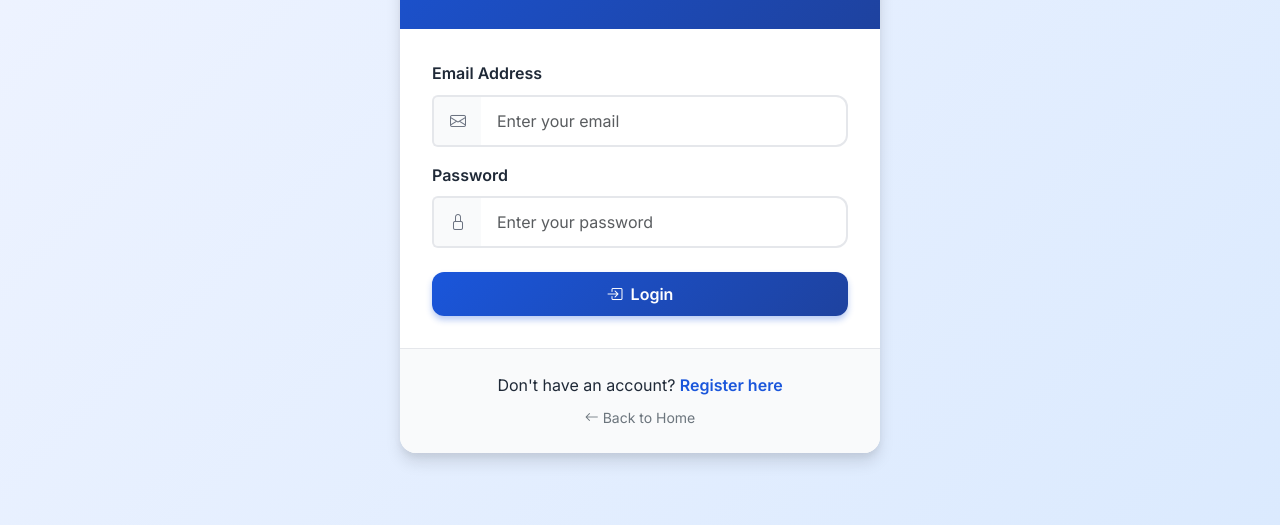
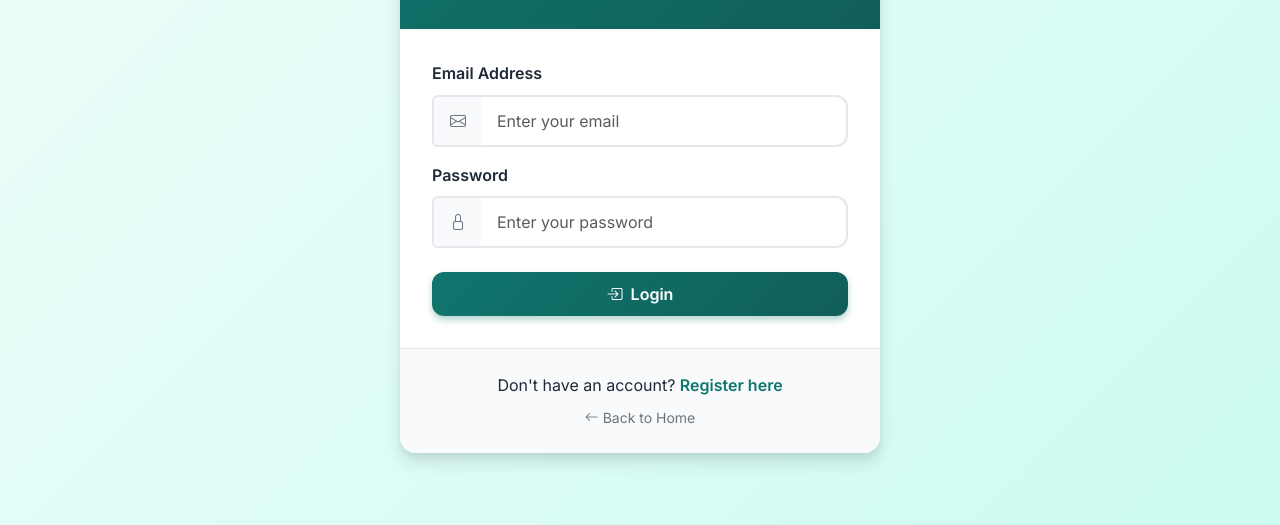
Before and after one commit to SaYaN00101/scheme, a website: page views/login.html in a window 1280 px wide. Shown: the part 275-800 px from the top of the page. Drawn offline with nearby package versions, Linux system fonts and the light colour scheme; no server answers.

Commit message:
Add files via upload

```diff
--- a/public/css/style.css
+++ b/public/css/style.css
@@ -8,9 +8,9 @@
 
 /* CSS Variables */
 :root {
-  --primary: #1a56db;
-  --primary-dark: #1e429f;
-  --primary-light: #dbeafe;
+  --primary: #0f766e;
+  --primary-dark: #115e59;
+  --primary-light: #ccfbf1;
   --secondary: #6b7280;
   --success: #059669;
   --success-light: #d1fae5;
@@ -148,7 +148,7 @@ a:hover {
    ============================================ */
 
 .hero-section {
-  background: linear-gradient(135deg, #1a56db 0%, #1e3a8a 50%, #1e40af 100%);
+  background: linear-gradient(135deg, #0f766e 0%, #115e59 50%, #134e4a 100%);
   padding: 5rem 0;
   position: relative;
   overflow: hidden;
@@ -237,12 +237,12 @@ a:hover {
 .btn-primary {
   background: linear-gradient(135deg, var(--primary) 0%, var(--primary-dark) 100%);
   color: white;
-  box-shadow: 0 4px 6px rgba(26, 86, 219, 0.3);
+  box-shadow: 0 4px 6px rgba(15, 118, 110, 0.3);
 }
 
 .btn-primary:hover {
   transform: translateY(-2px);
-  box-shadow: 0 6px 12px rgba(26, 86, 219, 0.4);
+  box-shadow: 0 6px 12px rgba(15, 118, 110, 0.4);
   color: white;
 }
 
@@ -547,7 +547,7 @@ a:hover {
 
 .form-control:focus, .form-select:focus {
   border-color: var(--primary);
-  box-shadow: 0 0 0 3px rgba(26, 86, 219, 0.1);
+  box-shadow: 0 0 0 3px rgba(15, 118, 110, 0.1);
 }
 
 .input-group-text {
@@ -693,7 +693,7 @@ a:hover {
   display: flex;
   align-items: center;
   justify-content: center;
-  background: linear-gradient(135deg, #f0f4ff 0%, #dbeafe 100%);
+  background: linear-gradient(135deg, #f0fdfa 0%, #ccfbf1 100%);
   padding: 2rem;
 }
 
```
Also changed, not shown: views/admin/login.html (+1 -1 lines), views/index.html (+1 -1 lines).
